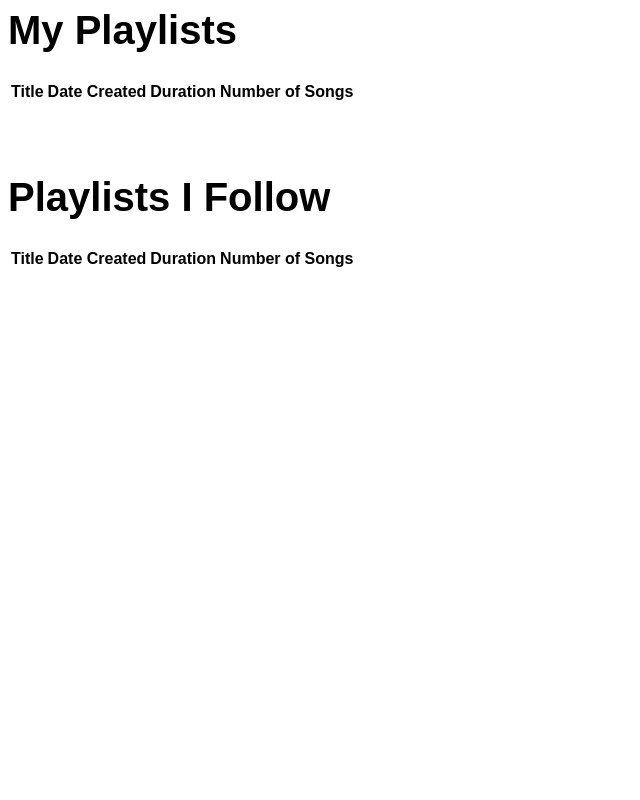
After one commit to hegrace0101/cs4111-spotify, a Flask app: template templates/playlists.html in a window 1280 px wide. The commit adds this page. Shown: the whole page, without its empty margins (0-640 px from the left). Run offline with Flask 2, Linux system fonts and the light colour scheme; the template is opened without the code that fills it, so the values that code supplies are empty; parts of the project's set-up code (start-up, migrations or seed data) failed here and were passed over.

Commit message:
following, playlists, songs

```diff
--- a/server.py
+++ b/server.py
@@ -167,6 +167,76 @@ def followers():
 
   return render_template("followers.html", name = name, count = count, **context)
 
+@app.route('/following', methods=['GET'])
+def following():
+  cursor = g.conn.execute('SELECT COUNT(member_ID_2) as Number_Following FROM member m, (SELECT member_id_2 FROM l_follows_m l WHERE member_ID_1 = (%s)) as A WHERE m.member_id = a.member_id_2', ID)
+  count_tmp = []
+  for result in cursor:
+    count_tmp.append(result[0])
+  cursor.close()
+  count = count_tmp[0]
+
+  cursor = g.conn.execute('SELECT m.name as Followers FROM member m, (SELECT member_id_2 FROM l_follows_m l WHERE member_ID_1 = (%s)) as A WHERE m.member_id = a.member_id_2', ID)
+  following = []
+  for result in cursor:
+    following.append(result[0])
+  cursor.close()
+
+  context = dict(data = following)
+
+  return render_template("following.html", name = name, count = count, **context)
+
+@app.route('/liked-songs', methods=['GET'])
+def songs():
+  cursor = g.conn.execute('SELECT COUNT(song_ID) as Number_of_Liked_Songs FROM likes WHERE member_ID LIKE (%s)', ID)
+  count_tmp = []
+  for result in cursor:
+    count_tmp.append(result[0])
+  cursor.close()
+  count = count_tmp[0]
+
+  cursor = g.conn.execute('SELECT s.title as Liked_Songs FROM likes l, song s WHERE l.member_ID LIKE (%s) AND l.song_id = s.song_id', ID)
+  songs = []
+  for result in cursor:
+    songs.append(result[0])
+  cursor.close()
+
+  context = dict(data = songs)
+
+  return render_template("songs.html", name = name, count = count, **context)
+
+@app.route('/playlists', methods=['GET'])
+def playlists():
+  cursor = g.conn.execute('SELECT c.title, c.date_created, c.duration, p.num_songs as number_of_songs, p.num_followers as Number_of_Followers FROM l_creates_p l, collection c, playlist p, l_creates_p l2, member m WHERE l.member_id = (%s) AND l.collection_id = c.collection_id AND c.collection_id = p.collection_ID', ID)
+  titles = []
+  date = []
+  duration = []
+  num_songs = []
+  for result in cursor:
+    titles.append(result[0])
+    date.append(result[1])
+    duration.append(result[2])
+    num_songs.append(result[3])
+  cursor.close()
+
+  my_playlists = {titles[i]: [date[i], duration[i], num_songs[i]] for i in range(len(titles))}
+
+  cursor = g.conn.execute('select c.title, c.date_created, c.duration, p.num_songs as number_of_songs, p.num_followers as Number_of_Followers, m.name from l_follows_p l, collection c, playlist p, member m where l.member_id = (%s) AND l.collection_ID = c.collection_ID AND c.collection_id = p.collection_ID AND m.member_id = l.member_id', ID)
+  titles1 = []
+  date1 = []
+  duration1 = []
+  num_songs1 = []
+  for result in cursor:
+    titles1.append(result[0])
+    date1.append(result[1])
+    duration1.append(result[2])
+    num_songs1.append(result[3])
+  cursor.close()
+
+  following_playlists = {titles1[i]: [date1[i], duration1[i], num_songs1[i]] for i in range(len(titles1))}
+
+  return render_template("playlists.html", my_playlists = my_playlists, following_playlists = following_playlists)
+
 
 if __name__ == "__main__":
   import click
--- a/templates/dashboard.html
+++ b/templates/dashboard.html
@@ -16,7 +16,7 @@
 
 <p><a href="followers">Followers</a></p>
 <p><a href="following">Following</a></p>
-<p><a href="liked-sons">Liked Songs</a></p>
+<p><a href="liked-songs">Liked Songs</a></p>
 <p><a href="playlists">Playlists</a></p>
 
 <!--<form method="POST" action="/add">
--- /dev/null
+++ b/templates/playlists.html
@@ -0,0 +1,52 @@
+<html>
+  <style>
+    body{
+      font-size: 15pt;
+      font-family: arial;
+    }
+  </style>
+
+<body>
+	<h1>My Playlists</h1>
+
+    <table>
+		<tr>
+			<th> <h4>Title</h4> </th>
+				<td> <h4>Date Created</h4> </td>
+				<td> <h4>Duration</h4></td>
+				<td> <h4>Number of Songs</h4></td>
+		</tr>
+		{% for key, value in my_playlists.items() %}
+		   <tr>
+				<th> {{ key }} </th>
+				<td> {{ value[0] }} </td>
+				<td> {{ value[1] }} </td>
+				<td> {{ value[2] }} </td>
+		   </tr>
+		{% endfor %}
+	</table>
+
+	<br>
+
+	<h1>Playlists I Follow</h1>
+
+    <table>
+		<tr>
+			<th> <h4>Title</h4> </th>
+				<td> <h4>Date Created</h4> </td>
+				<td> <h4>Duration</h4></td>
+				<td> <h4>Number of Songs</h4></td>
+		</tr>
+		{% for key, value in following_playlists.items() %}
+		   <tr>
+				<th> {{ key }} </th>
+				<td> {{ value[0] }} </td>
+				<td> {{ value[1] }} </td>
+				<td> {{ value[2] }} </td>
+		   </tr>
+		{% endfor %}
+	</table>
+
+</body>
+
+</html>
```
Also changed, not shown: templates/following.html (added, +20 -0 lines), templates/songs.html (added, +20 -0 lines).
